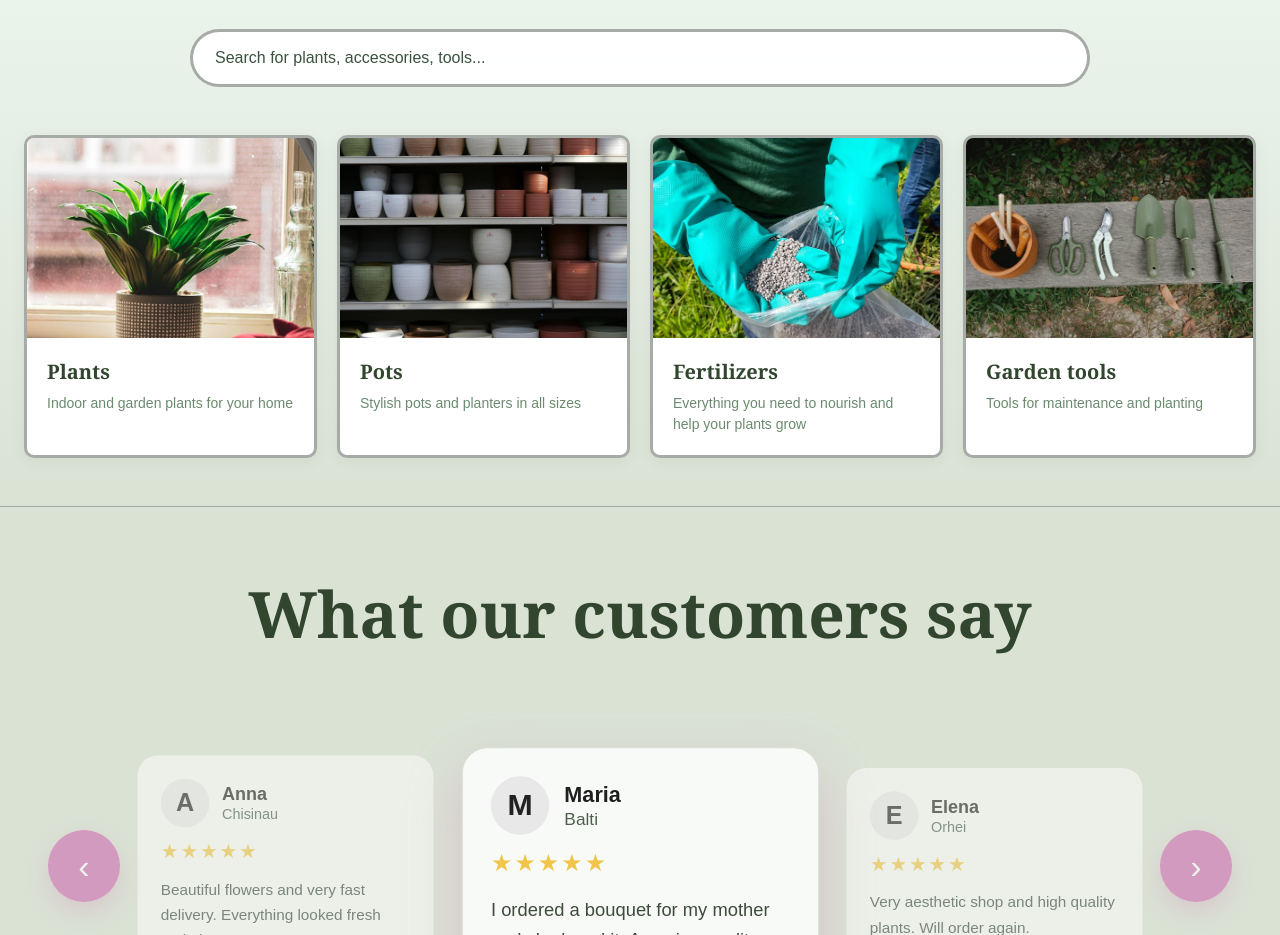
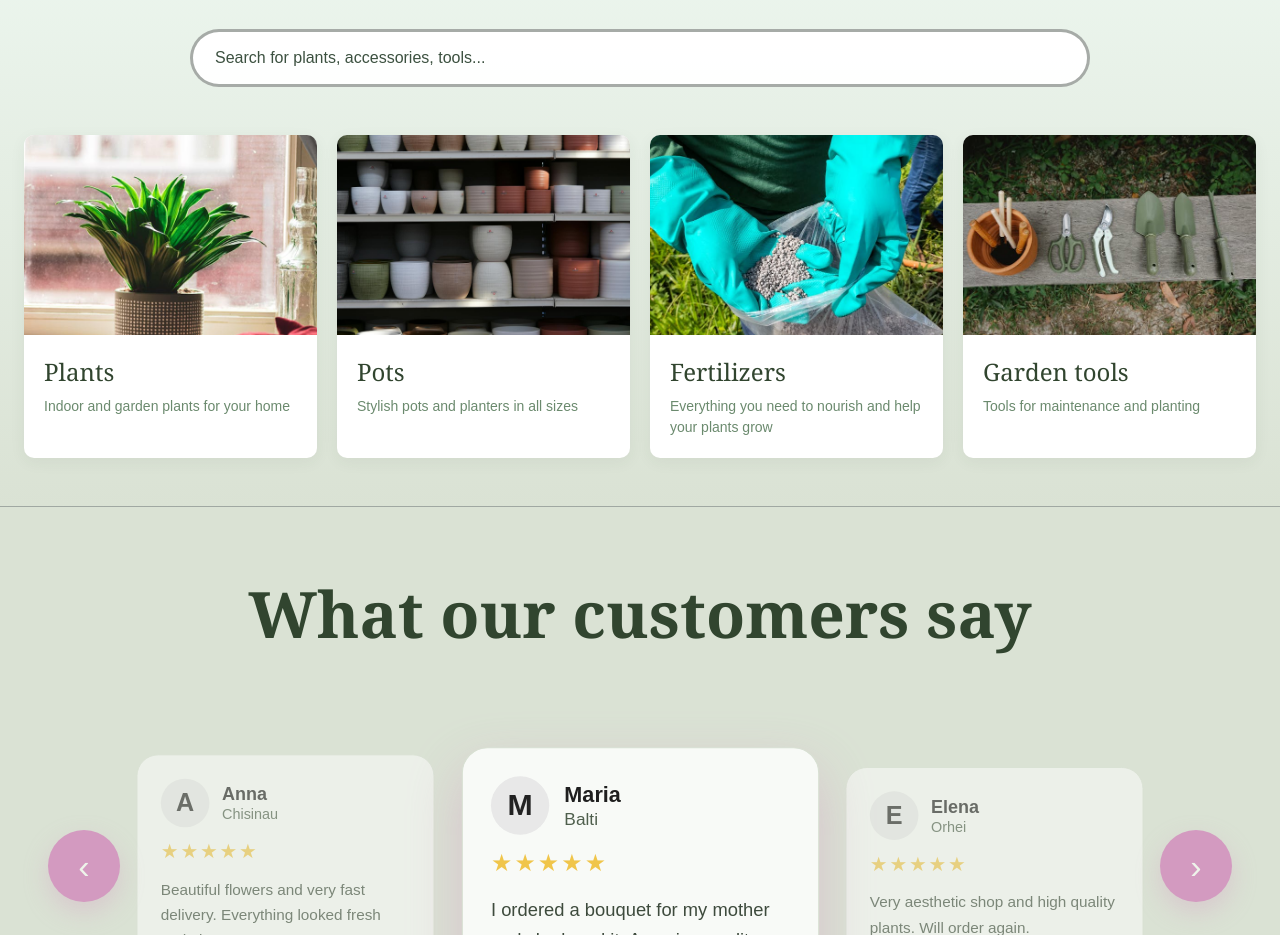
Before and after one commit to ellgenta/FloraFront, a React (Vite) app: page / in a window 1280 px wide. Shown: the part 963-1898 px from the top of the page. Built offline with nearby package versions, Linux system fonts and the light colour scheme.

Commit message:
synchronized styles for cards

```diff
--- a/src/styles/CategoryCard.css
+++ b/src/styles/CategoryCard.css
@@ -4,7 +4,7 @@
   border-radius: 10px;
   overflow: hidden;
   background: #ffffff;
-  border: 3px solid rgba(119, 127, 120, 0.65);
+  border: 0px solid rgba(119, 127, 120, 0.65);
   box-shadow: 0 4px 16px rgba(49, 69, 47, 0.06);
   transition: transform 0.2s ease, box-shadow 0.2s ease;
 }
@@ -28,8 +28,8 @@
 
 .category-card__title {
   font-family: Georgia, 'Times New Roman', Times, serif;
-  font-size: 20px;
-  font-weight: 700;
+  font-size: 24px;
+  font-weight: 500;
   color: #31452f;
   margin: 0;
 }
```
Also changed, not shown: src/styles/About.css (+1 -12 lines).
